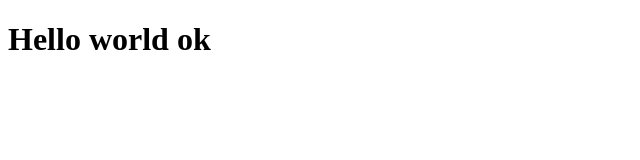
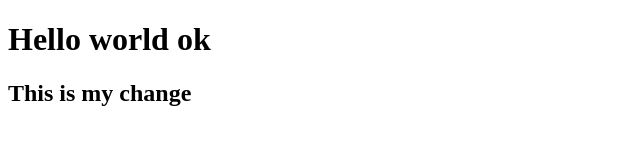
Before and after one commit to corwin01/github-workshop, a plain HTML site: page index.html in a window 1280 px wide. Shown: the whole page, without its empty margins (0-640 px from the left). Drawn offline with Linux system fonts and the light colour scheme.

Commit message:
Initial commit

```diff
--- a/index.html
+++ b/index.html
@@ -7,5 +7,6 @@
 </head>
 <body>
     <h1>Hello world ok</h1>
+    <h2>This is my change</h2>
 </body>
 </html>
```
